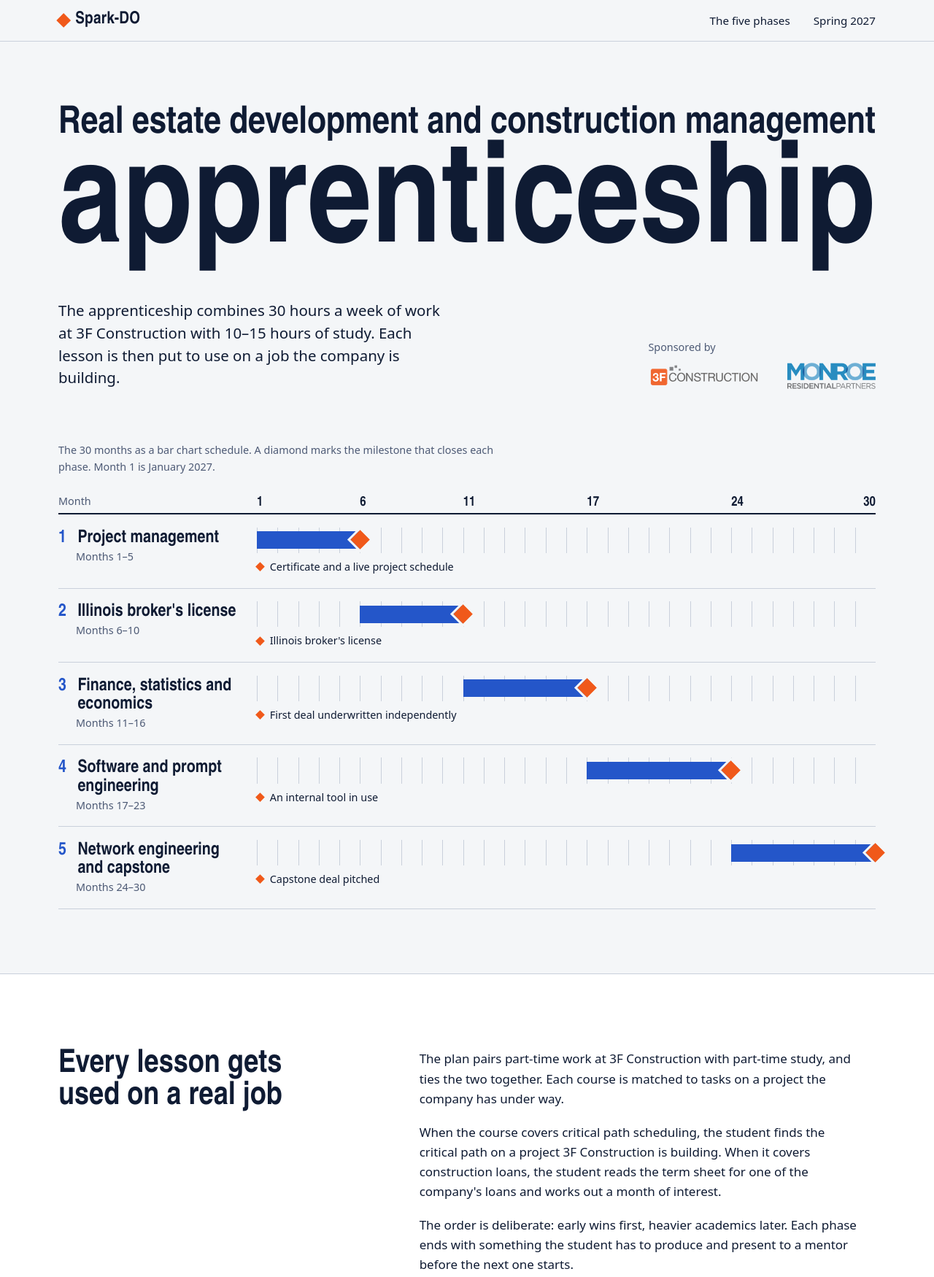
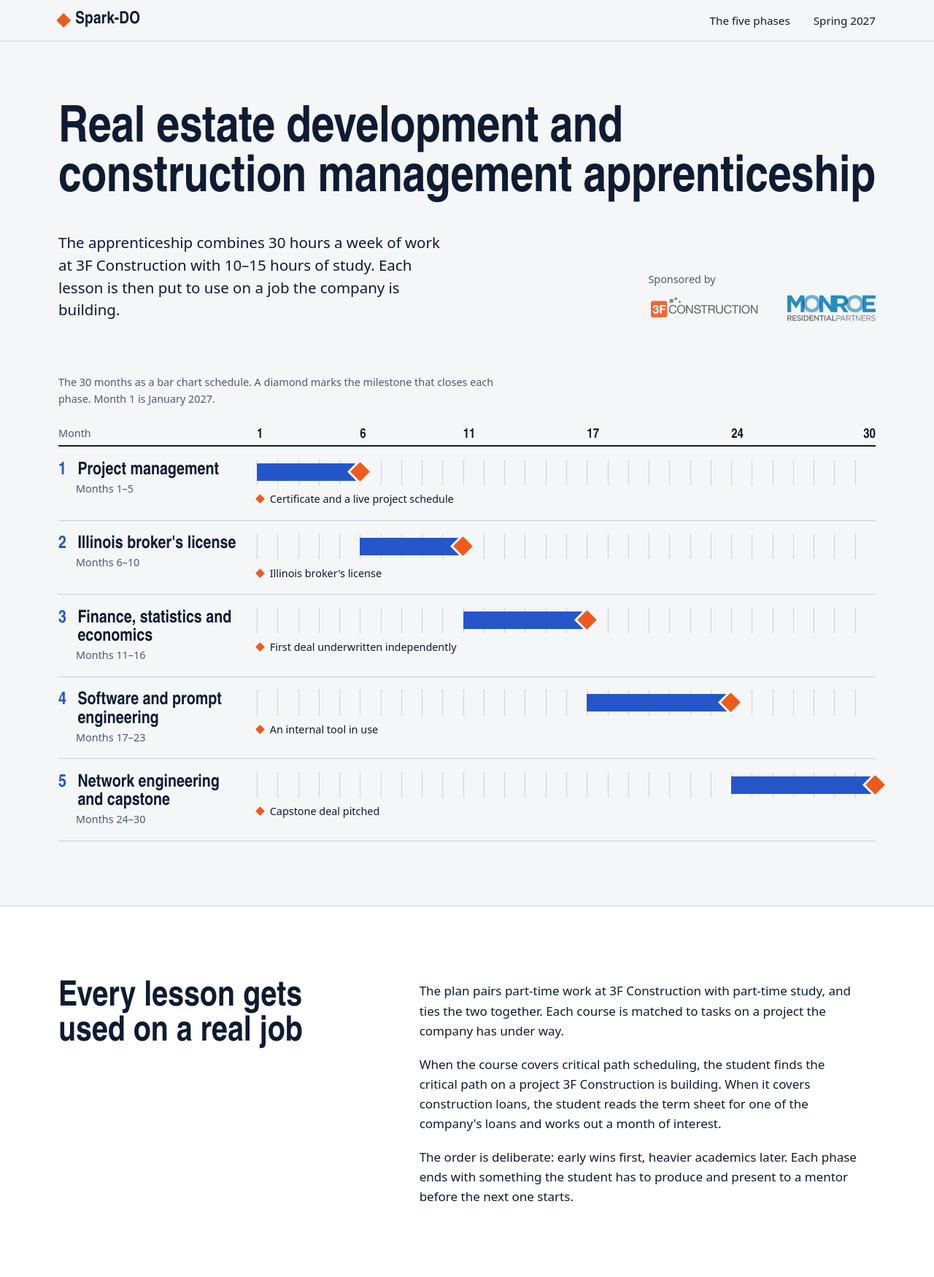
Before and after one commit to Spark-DO/spark-do.github.io, an Astro site: page / in a window 1280 px wide. Shown: the top 1750 px of the page at 73% size. Built offline with nearby package versions, Linux system fonts and the light colour scheme; Astro itself is replaced by a stand-in of ours; a web font is replaced by a local one.

Commit message:
Two-line headline sized so the longer line spans the width
Co-Authored-By: Claude Fable 5.2 <noreply@anthropic.com>

```diff
--- a/src/data/curriculum.json
+++ b/src/data/curriculum.json
@@ -12,8 +12,8 @@
     "title": "Real estate development and construction management apprenticeship | Spark-DO",
     "company": "3F Construction",
     "headlineLines": [
-      "Real estate development and construction management",
-      "apprenticeship"
+      "Real estate development and",
+      "construction management apprenticeship"
     ],
     "sponsors": [
       {
--- a/src/pages/index.astro
+++ b/src/pages/index.astro
@@ -37,9 +37,12 @@ const schema = [
   <section class="hero">
     <div class="wrap">
       <div class="hero__fit">
-        <h1>
-          <span class="hero__lead" data-fit>{program.headlineLines[0]}</span>{' '}
-          <span class="hero__big" data-fit>{program.headlineLines[1]}</span>
+        <h1 data-fit>
+          {program.headlineLines.map((line) => (
+            <>
+              <span>{line}</span>{' '}
+            </>
+          ))}
         </h1>
       </div>
       <div class="hero__intro">
@@ -205,28 +208,31 @@ const schema = [
 </Base>
 
 <script>
-  // Each headline line marked data-fit is sized to span its container exactly,
-  // whatever it says. A line that is allowed to wrap is left alone.
-  const lines = [...document.querySelectorAll<HTMLElement>('[data-fit]')];
-  const box = lines[0]?.closest<HTMLElement>('.hero__fit');
+  // On wide screens the headline's lines do not wrap, and its size is set so
+  // the longest line spans the container exactly, whatever the headline says.
+  const title = document.querySelector<HTMLElement>('[data-fit]');
+  const box = title?.closest<HTMLElement>('.hero__fit');
 
   function fit() {
-    if (!box) return;
-    const available = box.clientWidth;
-    for (const line of lines) {
-      line.style.fontSize = '';
-      if (getComputedStyle(line).whiteSpace !== 'nowrap') continue;
-      const range = document.createRange();
-      range.selectNodeContents(line);
-      // Three passes: the font's optical size shifts letter widths as it scales.
-      for (let pass = 0; pass < 3; pass++) {
-        const size = parseFloat(getComputedStyle(line).fontSize);
-        line.style.fontSize = `${Math.floor(((size * available) / range.getBoundingClientRect().width) * 100) / 100}px`;
-      }
+    if (!title || !box) return;
+    title.style.fontSize = '';
+    if (getComputedStyle(title).whiteSpace !== 'nowrap') return;
+    const range = document.createRange();
+    const widest = () =>
+      Math.max(
+        ...[...title.children].map((line) => {
+          range.selectNodeContents(line);
+          return range.getBoundingClientRect().width;
+        }),
+      );
+    // Three passes: the font's optical size shifts letter widths as it scales.
+    for (let pass = 0; pass < 3; pass++) {
+      const size = parseFloat(getComputedStyle(title).fontSize);
+      title.style.fontSize = `${Math.floor(((size * box.clientWidth) / widest()) * 100) / 100}px`;
     }
   }
 
-  if (box) {
+  if (title && box) {
     document.fonts.ready.then(fit);
     new ResizeObserver(fit).observe(box);
   }
@@ -237,28 +243,16 @@ const schema = [
     padding-block: clamp(2.5rem, 7vw, 5.5rem) clamp(3rem, 7vw, 5.5rem);
   }
 
-  /* The headline is two lines that each span the full width: the subject,
-     then one very large word. The sizes below are estimates (container width
-     divided by each line's width in ems); the script above makes them exact. */
+  /* Two-line headline. On wide screens neither line wraps and the longer
+     one spans the full width: the size below is an estimate (container width
+     divided by that line's width in ems) that the script above makes exact. */
   .hero__fit {
     container-type: inline-size;
   }
 
   .hero h1 {
-    font-size: clamp(2rem, 7.4vw, 3rem);
-    line-height: 1;
-  }
-
-  .hero__lead,
-  .hero__big {
-    display: block;
-  }
-
-  .hero__big {
-    white-space: nowrap;
-    font-size: calc(100cqi / 5.72);
-    line-height: 0.88;
-    margin-top: 0.04em;
+    font-size: clamp(2.5rem, 9vw, 3.25rem);
+    line-height: 0.98;
   }
 
   .hero__intro {
@@ -283,9 +277,13 @@ const schema = [
   }
 
   @media (min-width: 56rem) {
-    .hero__lead {
+    .hero h1 {
+      font-size: calc(100cqi / 15.95);
       white-space: nowrap;
-      font-size: calc(100cqi / 21.8);
+    }
+
+    .hero h1 span {
+      display: block;
     }
 
     .hero__intro {
--- a/src/styles/global.css
+++ b/src/styles/global.css
@@ -60,9 +60,9 @@ h1 {
   line-height: 0.94;
 }
 
-/* Kept below the first line of the landing page headline. */
+/* Kept below the landing page headline at every width. */
 h2 {
-  font-size: clamp(1.9rem, 3.6vw, 2.75rem);
+  font-size: clamp(2rem, 4vw, 3rem);
   font-weight: 750;
 }
 
```
Also changed, not shown: scripts/og.html (+10 -10 lines), public/og.png.
